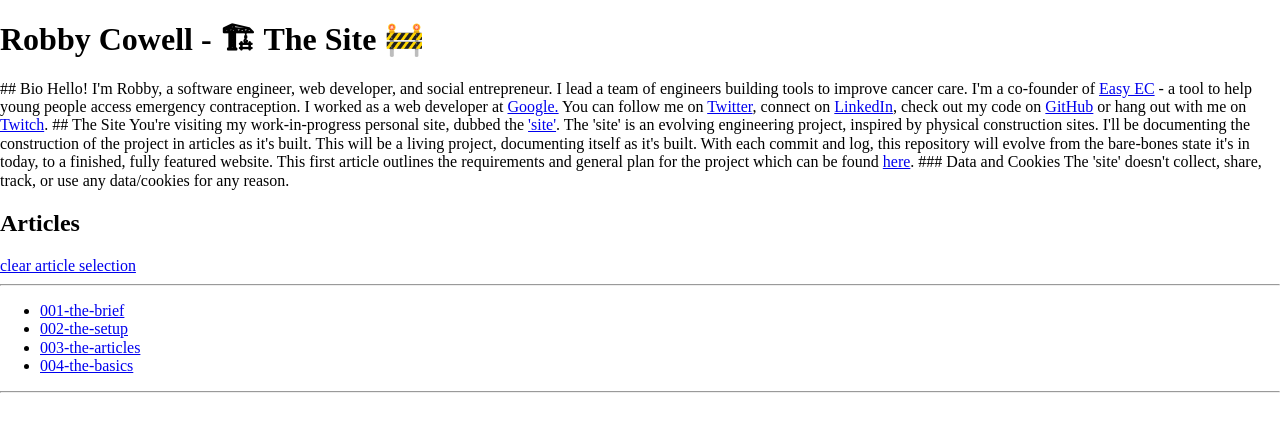
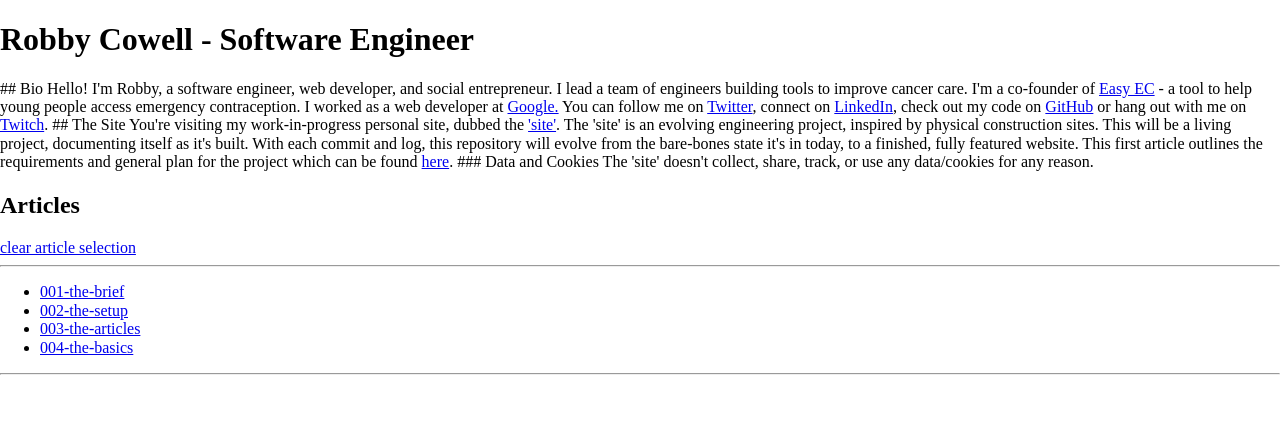
Before and after one commit to RobbyCowell/site, a Svelte app: page / in a window 1280 px wide. Shown: the top 432 px of the page. Built offline with nearby package versions, Linux system fonts and the light colour scheme.

Commit message:
adjusting titles

```diff
--- a/content/intro.md
+++ b/content/intro.md
@@ -3,7 +3,7 @@ You're visiting my work-in-progress personal site, dubbed the <a href="https://g
 
 The 'site' is an evolving engineering project, inspired by physical construction sites.
 
-I'll be documenting the construction of the project in articles as it's built. This will be a living project, documenting itself as it's built.
+This will be a living project, documenting itself as it's built.
 
 With each commit and log, this repository will evolve from the bare-bones state it's in today, to a finished, fully featured website.
 
--- a/public/index.html
+++ b/public/index.html
@@ -5,7 +5,7 @@
   <meta http-equiv="X-UA-Compatible" content="IE=edge">
   <meta name="viewport" content="width=device-width, initial-scale=1.0">
   <meta name="robots" content="noindex">
-  <title>The Site - by Robby Cowell</title>
+  <title>🏗 The Site 🚧 - by Robby Cowell</title>
   <link rel='stylesheet' href='/build/bundle.css'>
   <script defer src='/build/bundle.js'></script>
 </head>
--- a/src/App.svelte
+++ b/src/App.svelte
@@ -12,7 +12,7 @@
   }
 </script>
 
-<h1>Robby Cowell - 🏗 The Site 🚧</h1>
+<h1>Robby Cowell - Software Engineer</h1>
 
 {@html bio}
 {@html intro}
```
